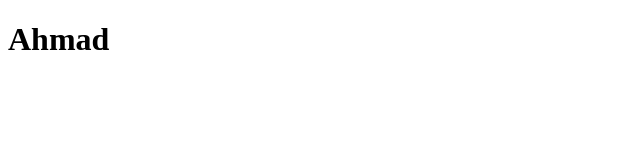
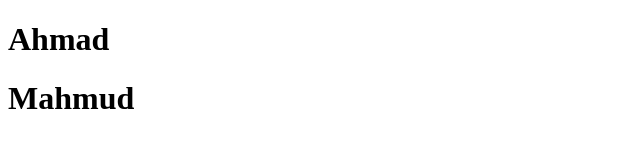
Before and after one commit to akhning-uzi/test, a plain HTML site: page index.html in a window 1280 px wide. Shown: the whole page, without its empty margins (0-640 px from the left). Drawn offline with Linux system fonts and the light colour scheme.

Commit message:
first commit

```diff
--- a/index.html
+++ b/index.html
@@ -7,5 +7,6 @@
   </head>
   <body>
     <h1>Ahmad</h1>
+    <h1>Mahmud</h1>
   </body>
 </html>
```
